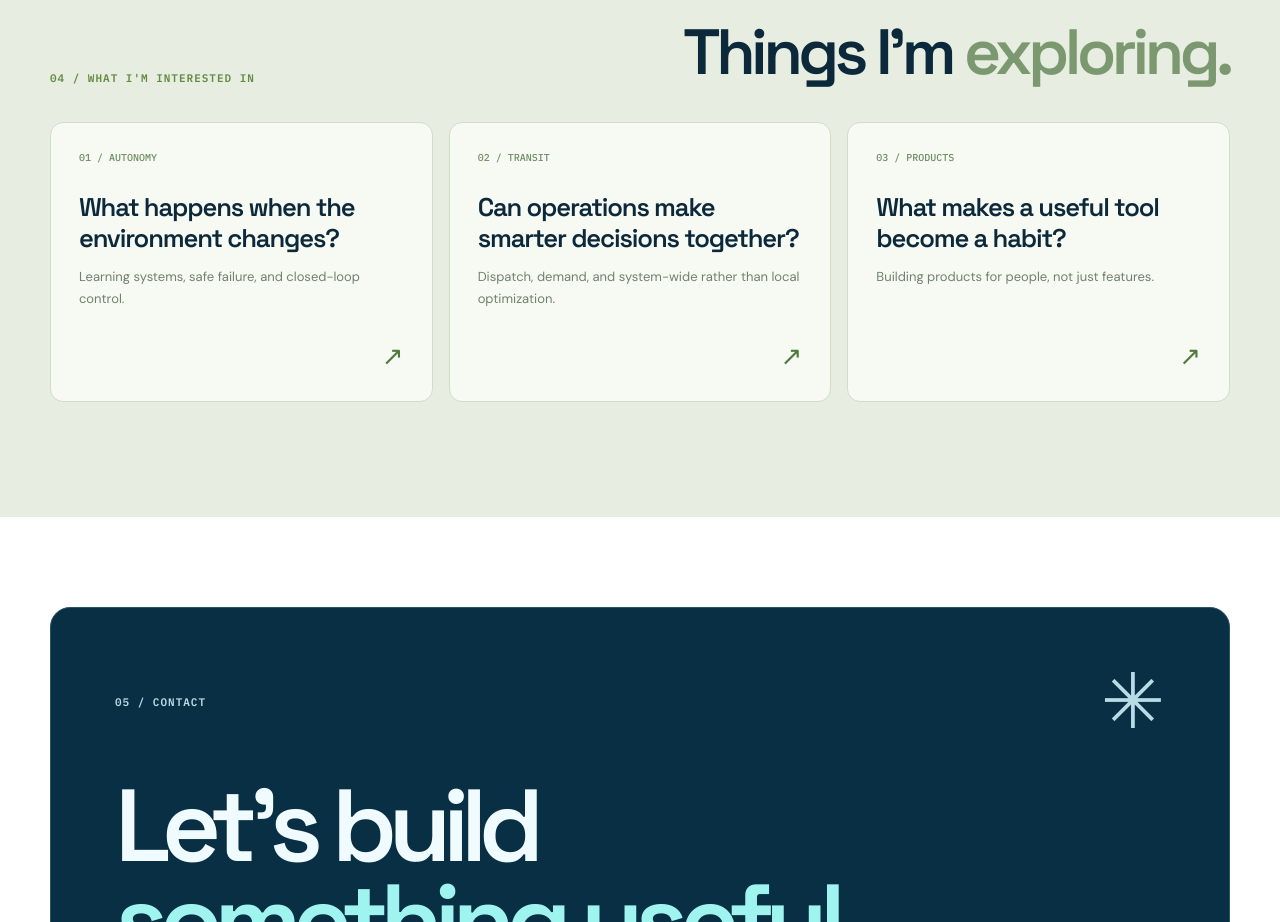
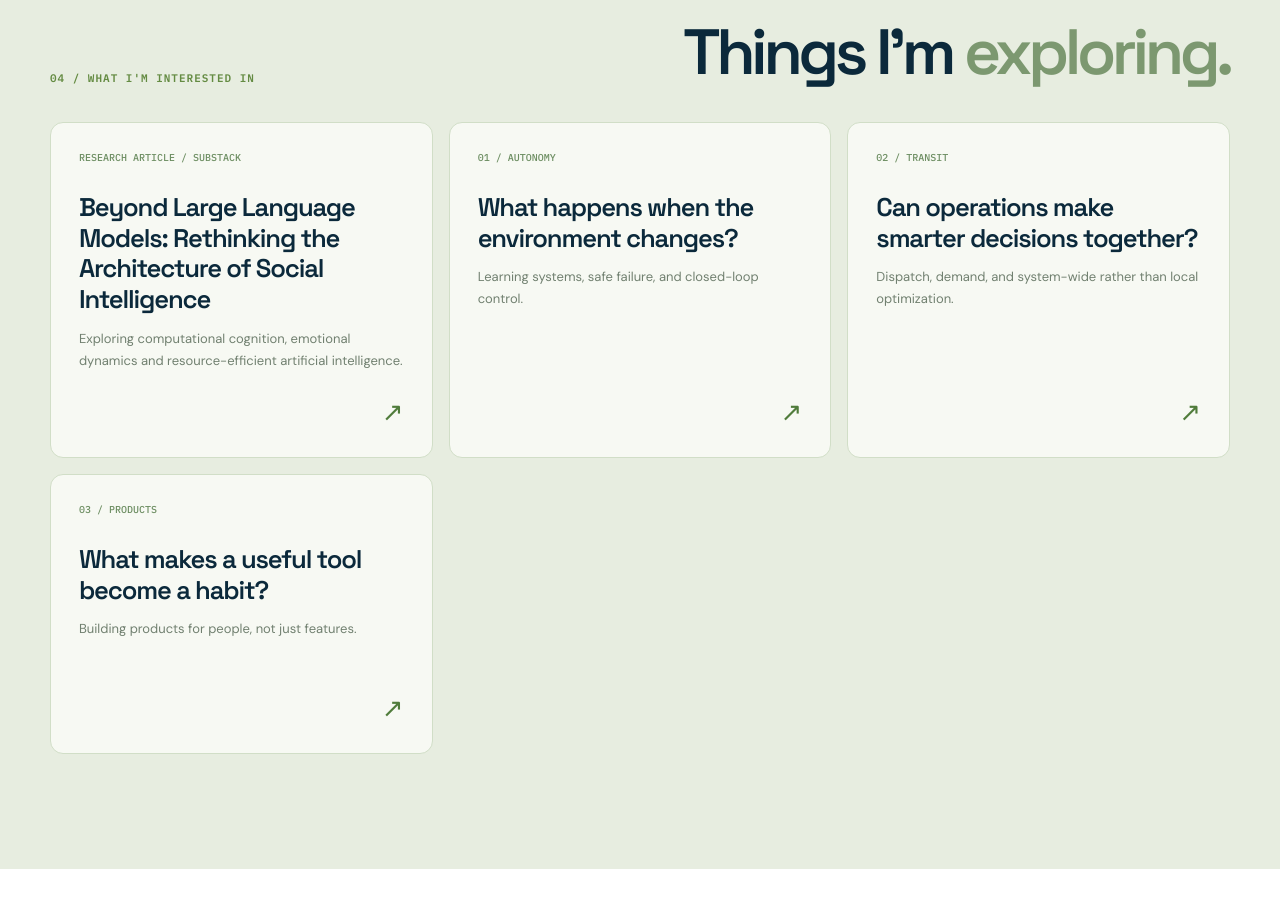
Before and after one commit to Tophacks/personal-website, a plain HTML site: page index.html in a window 1280 px wide. Shown: the part 7440-8362 px from the top of the page. Drawn offline with Linux system fonts and the light colour scheme.

Commit message:
Feature cognitive intelligence research article in portfolio

```diff
--- a/index.html
+++ b/index.html
@@ -360,6 +360,7 @@
     <section class="notes-section" id="notes" aria-labelledby="notesTitle">
       <div class="container"><div class="notes-header"><span class="section-index">04 / WHAT I'M INTERESTED IN</span><h2 id="notesTitle">Things I'm <em>exploring.</em></h2></div>
         <div class="notes-grid">
+          <a href="https://n23224.substack.com/p/beyond-large-language-models-rethinking" target="_blank" rel="noopener noreferrer"><span class="notes-no">RESEARCH ARTICLE / SUBSTACK</span><h3>Beyond Large Language Models: Rethinking the Architecture of Social Intelligence</h3><p>Exploring computational cognition, emotional dynamics and resource-efficient artificial intelligence.</p><span class="notes-arrow" aria-hidden="true">↗</span></a>
           <a href="projects/neurosim.html"><span class="notes-no">01 / AUTONOMY</span><h3>What happens when the environment changes?</h3><p>Learning systems, safe failure, and closed-loop control.</p><span class="notes-arrow" aria-hidden="true">↗</span></a>
           <a href="projects/transitops.html"><span class="notes-no">02 / TRANSIT</span><h3>Can operations make smarter decisions together?</h3><p>Dispatch, demand, and system-wide rather than local optimization.</p><span class="notes-arrow" aria-hidden="true">↗</span></a>
           <a href="projects/quadmates.html"><span class="notes-no">03 / PRODUCTS</span><h3>What makes a useful tool become a habit?</h3><p>Building products for people, not just features.</p><span class="notes-arrow" aria-hidden="true">↗</span></a>
```
